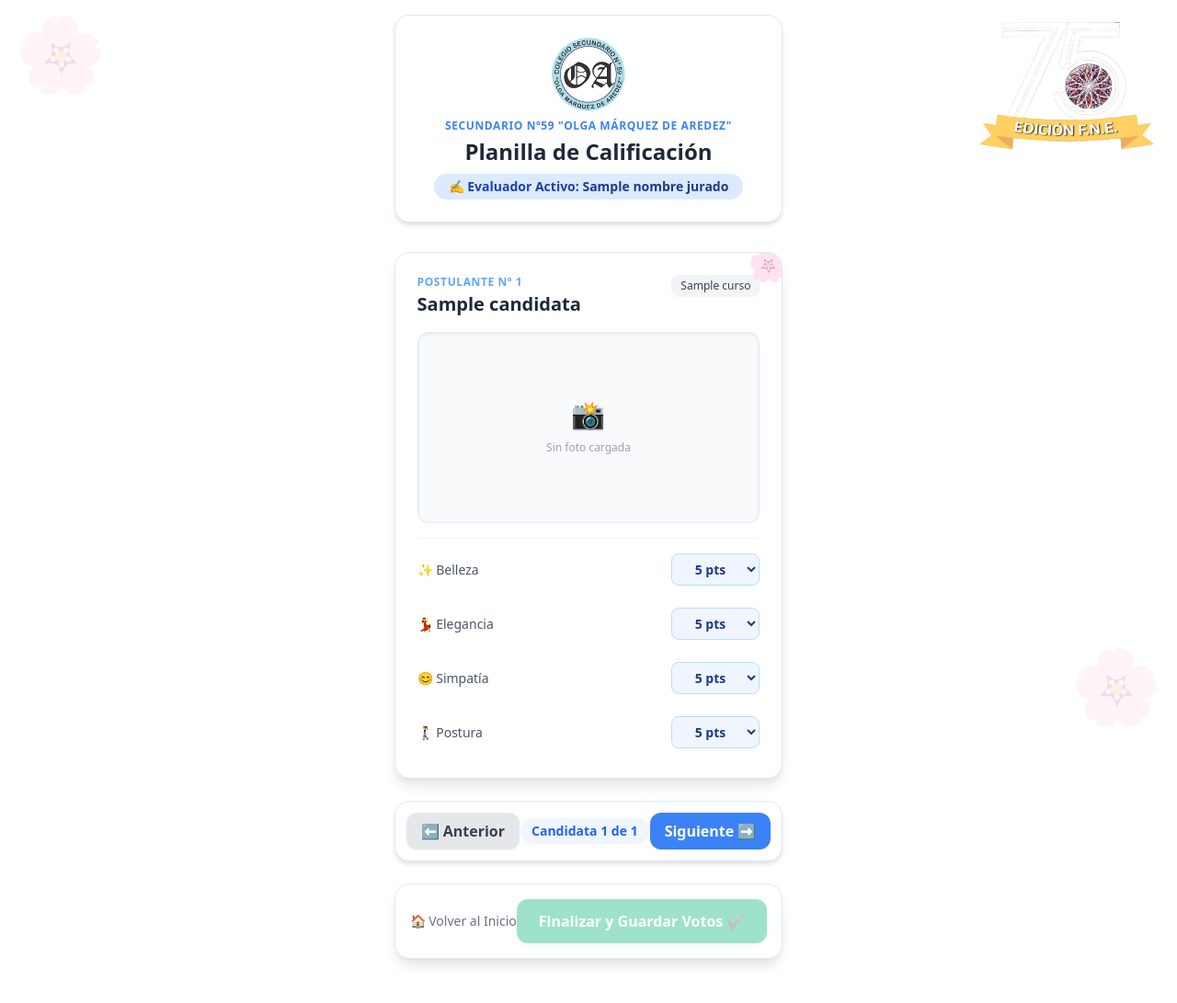
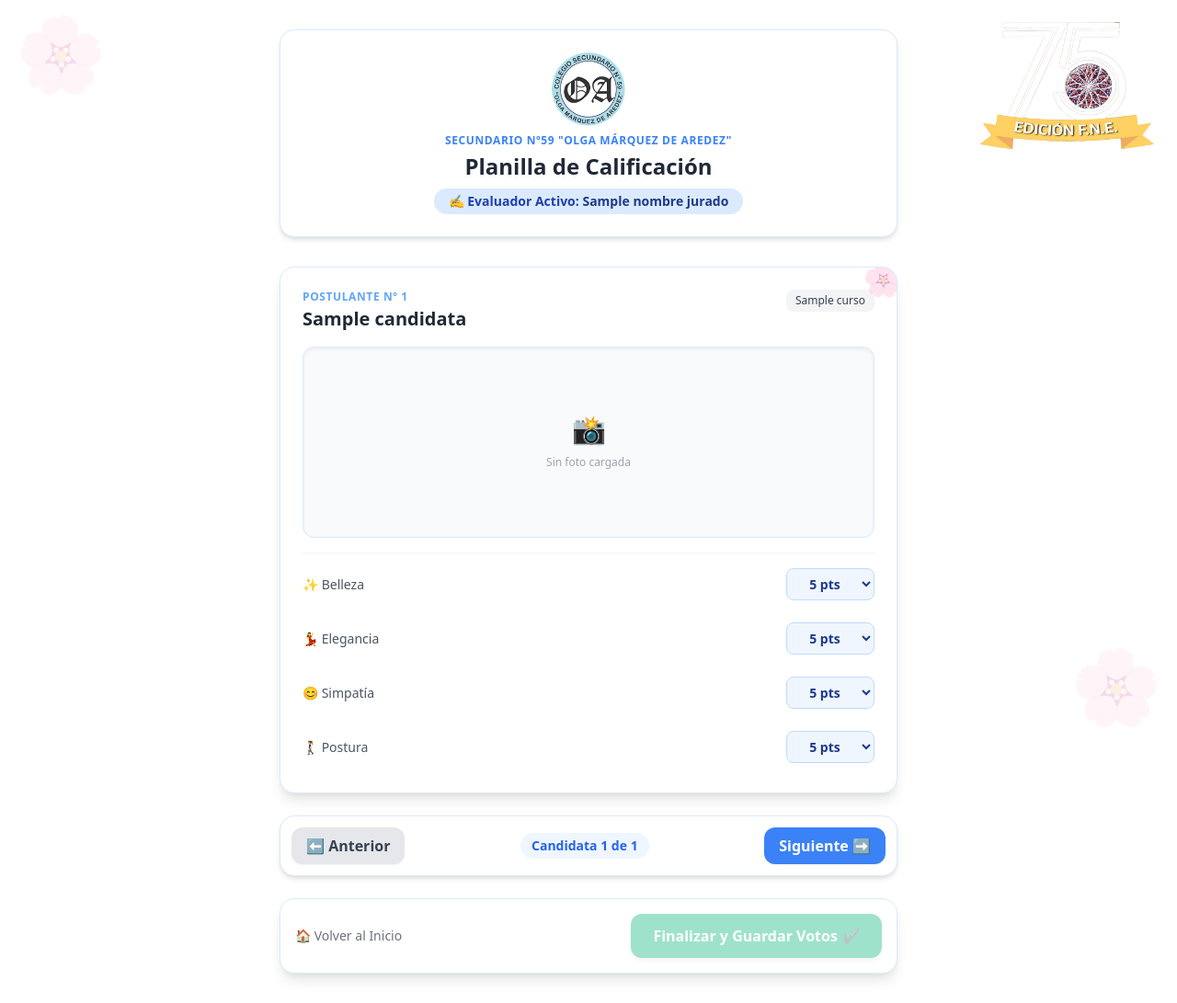
Before and after one commit to Franyur95/Practica---Sistema-de-Votaci-n, a Flask app: template templates/votar.html in a window 1280 px wide. Shown: the whole page at 92% size. Before the commit the page ends 1050 px from the top, so only its background shows below. Run offline with Flask 3, Linux system fonts and the light colour scheme; the template is opened without the code that fills it: most values are stand-ins (such as "Sample title", 1, 10 or a date in 2020).

Commit message:
Fix body class formatting in votar.html

```diff
--- a/templates/votar.html
+++ b/templates/votar.html
@@ -11,8 +11,7 @@
         }
     </style>
 </head>
-<body class="bg-gradient-to-tr from-teal-100 via-white to-teal-200 min-h-screen flex items-center justify-center p-4 relative overflow-x-hidden">
-
+<body class="min-h-screen p-4 md:p-8 relative overflow-x-hidden bg-gradient-to-tr from-teal-100 via-white to-teal-200">
     <div class="fixed top-0 left-0 text-sky-300 opacity-10 text-7xl p-4 select-none pointer-events-none" style="opacity: 0.15; font-size: 5rem;">🌸</div>
     <div class="fixed bottom-0 right-0 text-sky-300 opacity-10 text-7xl p-4 select-none pointer-events-none" style="opacity: 0.15; font-size: 5rem;">🌸</div>
     <!-- Logo del evento difuminado en la esquina superior derecha -->
```
